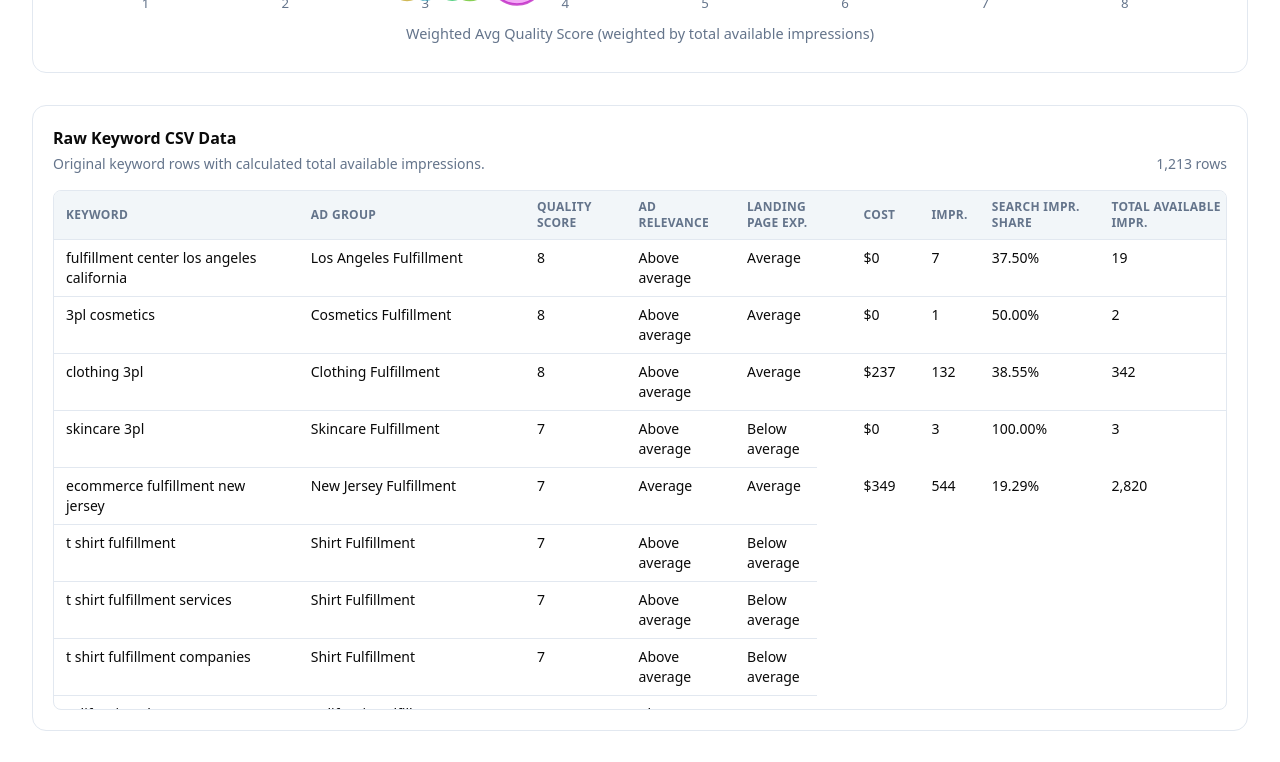
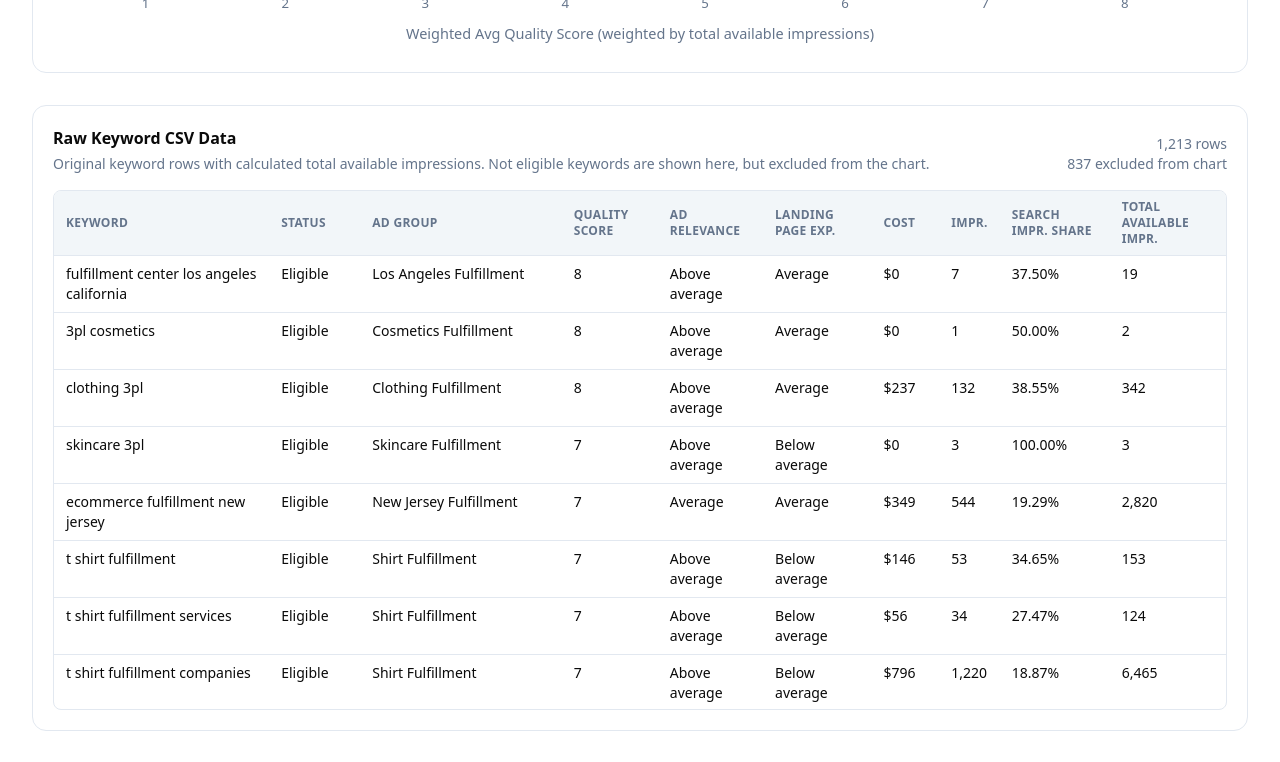
Before and after one commit to johnrclem-tech/Handled-Codex-Website, a Next.js app: page /internal/keyword-analysis in a window 1280 px wide. Shown: the part 920-1682 px from the top of the page. Built offline with nearby package versions, Linux system fonts and the light colour scheme.

Commit message:
Improve keyword bubble chart scaling

```diff
--- a/src/app/internal/keyword-analysis/page.tsx
+++ b/src/app/internal/keyword-analysis/page.tsx
@@ -21,7 +21,7 @@ export const metadata: Metadata = {
 }
 
 export default async function InternalKeywordAnalysisPage() {
-  const [groups, gapReport] = await Promise.all([
+  const [keywordPerformance, gapReport] = await Promise.all([
     getKeywordAdGroupPerformance(),
     getKeywordGapReportData(),
   ])
@@ -43,7 +43,11 @@ export default async function InternalKeywordAnalysisPage() {
         </div>
 
         <div className="mt-10">
-          <KeywordBubbleChart groups={groups} />
+          <KeywordBubbleChart
+            groups={keywordPerformance.groups}
+            rawKeywords={keywordPerformance.rawKeywords}
+            excludedFromChartCount={keywordPerformance.excludedFromChartCount}
+          />
         </div>
 
         <div className="mt-14 space-y-6">
--- a/src/components/internal/keyword-bubble-chart.tsx
+++ b/src/components/internal/keyword-bubble-chart.tsx
@@ -1,10 +1,15 @@
 "use client"
 
 import { useMemo, useRef, useState } from "react"
-import type { AdGroupPerformance } from "@/lib/keyword-performance"
+import type {
+  AdGroupPerformance,
+  KeywordPerformanceRow,
+} from "@/lib/keyword-performance"
 
 interface KeywordBubbleChartProps {
   groups: AdGroupPerformance[]
+  rawKeywords: KeywordPerformanceRow[]
+  excludedFromChartCount: number
 }
 
 function formatNumber(value: number) {
@@ -29,7 +34,15 @@ function formatPercent(value: number | null) {
   return `${(value * 100).toFixed(2)}%`
 }
 
-export function KeywordBubbleChart({ groups }: KeywordBubbleChartProps) {
+function toLogValue(value: number) {
+  return Math.log10(Math.max(value, 1))
+}
+
+export function KeywordBubbleChart({
+  groups,
+  rawKeywords,
+  excludedFromChartCount,
+}: KeywordBubbleChartProps) {
   const [activeGroup, setActiveGroup] = useState<AdGroupPerformance | null>(null)
   const [tooltip, setTooltip] = useState<{
     group: AdGroupPerformance
@@ -50,10 +63,13 @@ export function KeywordBubbleChart({ groups }: KeywordBubbleChartProps) {
 
     const xMin = Math.max(1, Math.min(...xValues, 5) - 0.5)
     const xMax = Math.min(10, Math.max(...xValues, 8) + 0.5)
+    const yMin = Math.max(1, Math.min(...yValues, 1))
     const yMax = Math.max(...yValues, 1)
+    const yLogMin = Math.floor(toLogValue(yMin))
+    const yLogMax = Math.ceil(toLogValue(yMax))
     const spendMax = Math.max(...spendValues, 1)
 
-    return { withQuality, xMin, xMax, yMax, spendMax }
+    return { withQuality, xMin, xMax, yMax, yLogMin, yLogMax, spendMax }
   }, [groups])
 
   const width = 980
@@ -69,7 +85,10 @@ export function KeywordBubbleChart({ groups }: KeywordBubbleChartProps) {
 
   const toY = (availableImpressions: number) =>
     margin.top +
-    (1 - availableImpressions / Math.max(chart.yMax, 0.0001)) * plotHeight
+    (1 -
+      (toLogValue(availableImpressions) - chart.yLogMin) /
+        Math.max(chart.yLogMax - chart.yLogMin, 0.0001)) *
+      plotHeight
 
   const toRadius = (spend: number) => {
     const minRadius = 12
@@ -78,11 +97,14 @@ export function KeywordBubbleChart({ groups }: KeywordBubbleChartProps) {
     return minRadius + normalized * (maxRadius - minRadius)
   }
 
-  const yTicks = Array.from({ length: 6 }, (_, index) => (chart.yMax / 5) * index)
+  const yTicks = Array.from(
+    { length: chart.yLogMax - chart.yLogMin + 1 },
+    (_, index) => 10 ** (chart.yLogMin + index)
+  )
   const xTicks = Array.from(
     { length: Math.max(2, Math.ceil(chart.xMax) - Math.floor(chart.xMin) + 1) },
     (_, index) => Math.floor(chart.xMin) + index
-  ).filter((tick) => tick <= Math.ceil(chart.xMax))
+  ).filter((tick) => tick <= chart.xMax)
 
   const tooltipPosition = (() => {
     if (!tooltip || !chartContainerRef.current) {
@@ -100,11 +122,8 @@ export function KeywordBubbleChart({ groups }: KeywordBubbleChartProps) {
   })()
 
   const rawKeywordRows = useMemo(
-    () =>
-      groups
-        .flatMap((group) => group.keywords)
-        .sort((left, right) => left.sourceOrder - right.sourceOrder),
-    [groups]
+    () => [...rawKeywords].sort((left, right) => left.sourceOrder - right.sourceOrder),
+    [rawKeywords]
   )
 
   return (
@@ -256,7 +275,7 @@ export function KeywordBubbleChart({ groups }: KeywordBubbleChartProps) {
             transform={`rotate(-90 20 ${height / 2})`}
             className="fill-muted-foreground text-xs"
           >
-            Total Available Impressions
+            Total Available Impressions (log scale)
           </text>
         </svg>
 
@@ -311,11 +330,13 @@ export function KeywordBubbleChart({ groups }: KeywordBubbleChartProps) {
             <h3 className="text-base font-semibold">Raw Keyword CSV Data</h3>
             <p className="mt-1 text-sm text-muted-foreground">
               Original keyword rows with calculated total available impressions.
+              Not eligible keywords are shown here, but excluded from the chart.
             </p>
           </div>
-          <p className="text-sm text-muted-foreground">
-            {rawKeywordRows.length.toLocaleString("en-US")} rows
-          </p>
+          <div className="text-sm text-muted-foreground sm:text-right">
+            <p>{rawKeywordRows.length.toLocaleString("en-US")} rows</p>
+            <p>{excludedFromChartCount.toLocaleString("en-US")} excluded from chart</p>
+          </div>
         </div>
 
         <div className="mt-4 max-h-[520px] overflow-auto rounded-md border border-border">
@@ -323,6 +344,7 @@ export function KeywordBubbleChart({ groups }: KeywordBubbleChartProps) {
             <thead className="sticky top-0 bg-muted/90 text-xs uppercase tracking-wide text-muted-foreground">
               <tr>
                 <th className="px-3 py-2">Keyword</th>
+                <th className="px-3 py-2">Status</th>
                 <th className="px-3 py-2">Ad Group</th>
                 <th className="px-3 py-2">Quality Score</th>
                 <th className="px-3 py-2">Ad Relevance</th>
@@ -340,6 +362,7 @@ export function KeywordBubbleChart({ groups }: KeywordBubbleChartProps) {
                   className="border-t border-border"
                 >
                   <td className="px-3 py-2 align-top">{keyword.keyword}</td>
+                  <td className="px-3 py-2 align-top">{keyword.status}</td>
                   <td className="px-3 py-2 align-top">{keyword.adGroup}</td>
                   <td className="px-3 py-2 align-top">
                     {keyword.qualityScore ?? "n/a"}
--- a/src/lib/keyword-performance.ts
+++ b/src/lib/keyword-performance.ts
@@ -4,6 +4,7 @@ import path from "node:path"
 export interface KeywordPerformanceRow {
   sourceOrder: number
   keyword: string
+  status: string
   adGroup: string
   qualityScore: number | null
   adRelevance: string
@@ -20,6 +21,12 @@ export interface AdGroupPerformance {
   totalAvailableImpressions: number
   totalSpend: number
   keywords: KeywordPerformanceRow[]
+}
+
+export interface KeywordPerformanceData {
+  groups: AdGroupPerformance[]
+  rawKeywords: KeywordPerformanceRow[]
+  excludedFromChartCount: number
 }
 
 function parseCsvLine(line: string) {
@@ -114,6 +121,7 @@ export async function getKeywordAdGroupPerformance() {
   const headers = parseCsvLine(lines[headerIndex])
   const index = {
     keyword: headers.indexOf("Search keyword"),
+    status: headers.indexOf("Search keyword status"),
     adGroup: headers.indexOf("Ad group"),
     qualityScore: headers.indexOf("Quality Score"),
     adRelevance: headers.indexOf("Ad relevance"),
@@ -130,6 +138,7 @@ export async function getKeywordAdGroupPerformance() {
   const rows: KeywordPerformanceRow[] = []
   for (const [sourceOrder, line] of lines.slice(headerIndex + 1).entries()) {
     const values = parseCsvLine(line)
+    const status = values[index.status] ?? "Unknown"
     const impressions = parseNumber(values[index.impressions]) ?? 0
     const searchImpressionShare = parsePercent(values[index.searchImpressionShare])
     const totalAvailableImpressions = safeAvailableImpressions(
@@ -140,6 +149,7 @@ export async function getKeywordAdGroupPerformance() {
     rows.push({
       sourceOrder,
       keyword: values[index.keyword] ?? "",
+      status,
       adGroup: values[index.adGroup] ?? "Unassigned",
       qualityScore: parseNumber(values[index.qualityScore]),
       adRelevance: values[index.adRelevance] ?? "Unknown",
@@ -151,8 +161,12 @@ export async function getKeywordAdGroupPerformance() {
     })
   }
 
+  const chartRows = rows.filter(
+    (row) => row.status.trim().toLowerCase() !== "not eligible"
+  )
+
   const grouped = new Map<string, KeywordPerformanceRow[]>()
-  for (const row of rows) {
+  for (const row of chartRows) {
     const groupName = row.adGroup || "Unassigned"
     const existing = grouped.get(groupName)
     if (existing) {
@@ -162,7 +176,7 @@ export async function getKeywordAdGroupPerformance() {
     grouped.set(groupName, [row])
   }
 
-  const adGroups: AdGroupPerformance[] = Array.from(grouped.entries())
+  const groups: AdGroupPerformance[] = Array.from(grouped.entries())
     .map(([adGroup, keywords]) => {
       const totalAvailableImpressions = keywords.reduce(
         (sum, row) => sum + row.totalAvailableImpressions,
@@ -200,5 +214,9 @@ export async function getKeywordAdGroupPerformance() {
     })
     .sort((left, right) => right.totalSpend - left.totalSpend)
 
-  return adGroups
+  return {
+    groups,
+    rawKeywords: rows,
+    excludedFromChartCount: rows.length - chartRows.length,
+  }
 }
```
